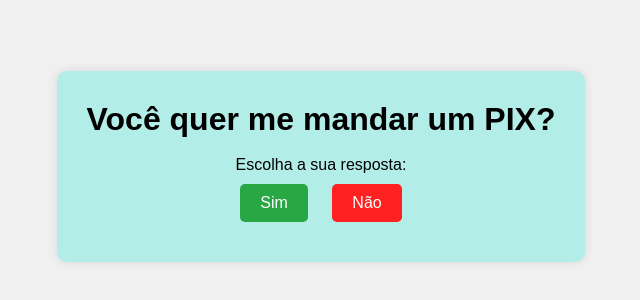
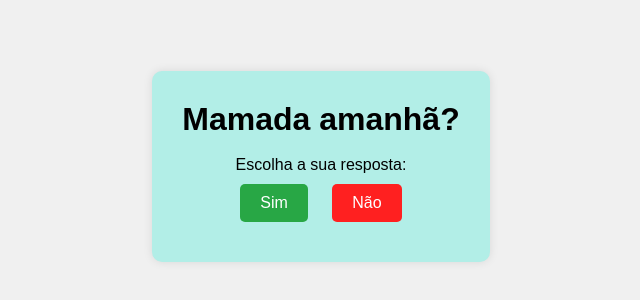
Before and after one commit to adlereduardo/botao-interativo, a plain HTML site: page index.html in a window 1280 px wide. Shown: the part 234-534 px from the top of the page, without its empty margins (319-959 px from the left). Drawn offline with Linux system fonts and the light colour scheme.

Commit message:
Update index.html

```diff
--- a/index.html
+++ b/index.html
@@ -9,7 +9,7 @@
 </head>
 <body>
     <div class="container">
-        <h1>Você quer me mandar um PIX?</h1>
+        <h1>Mamada amanhã?</h1>
 
         <div class="gato"><img src="./img/cat.jpg" alt=""></div>
 
```
